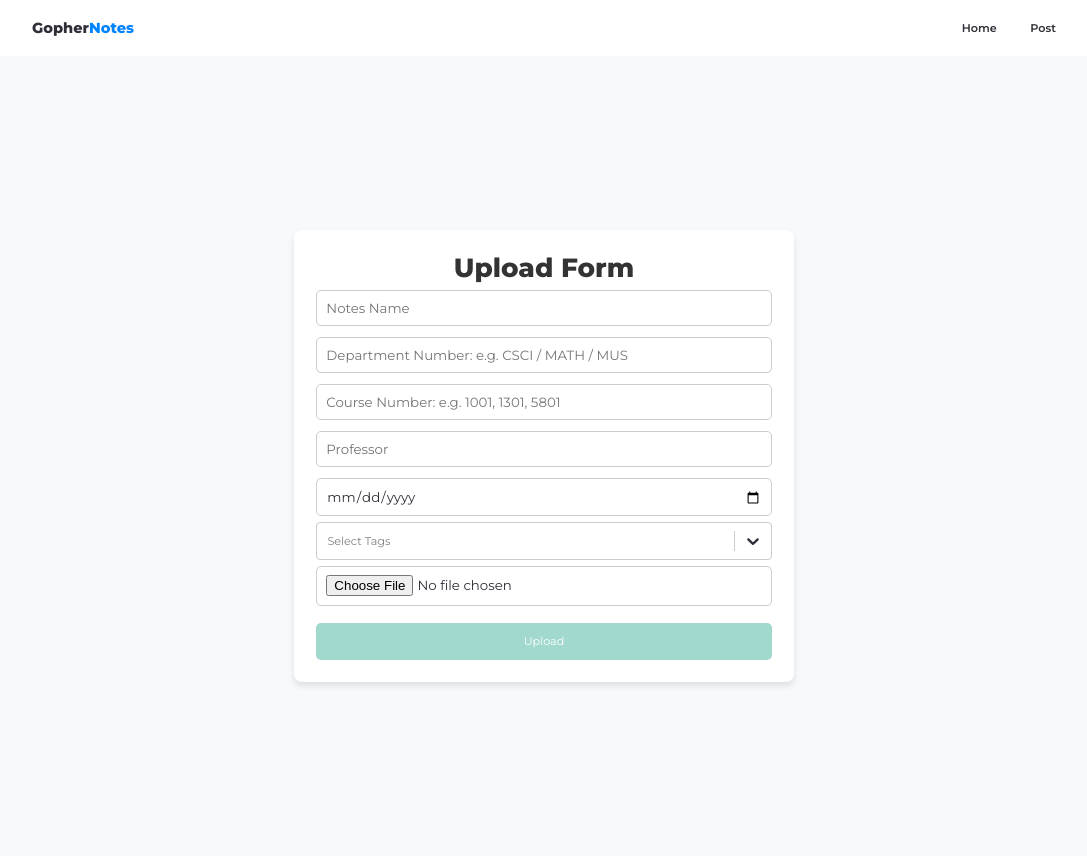
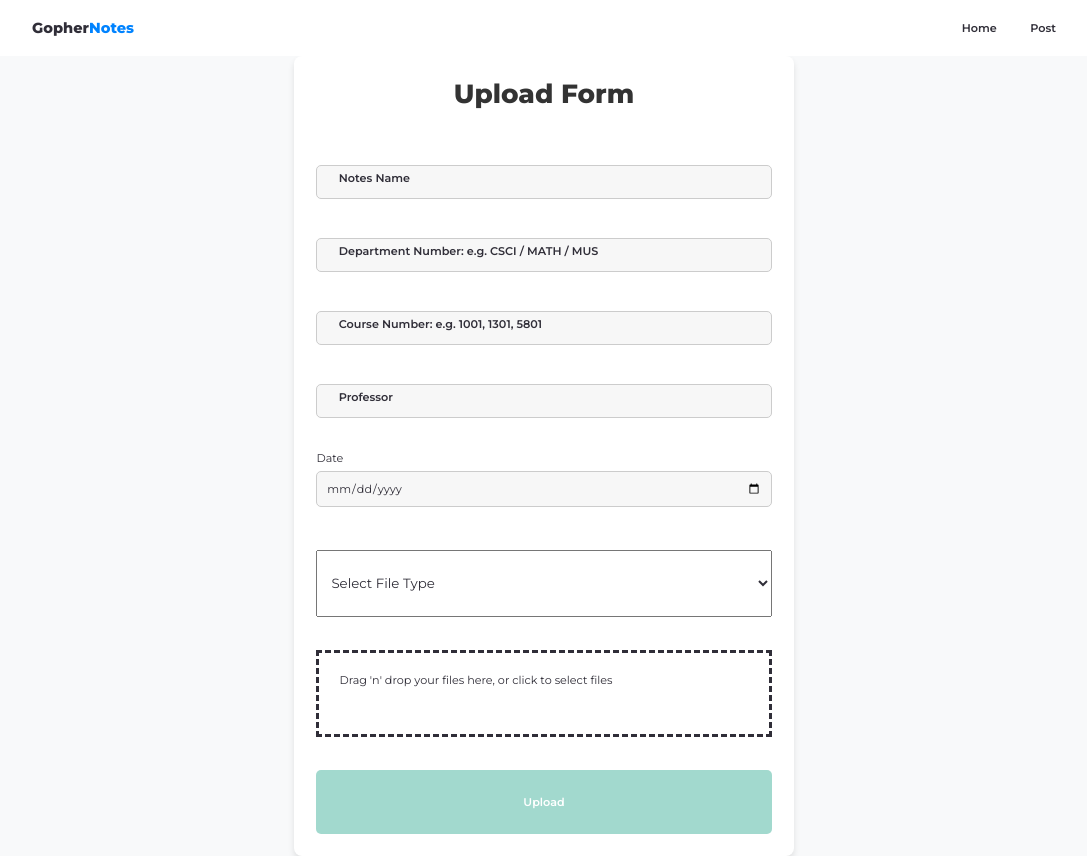
Before and after one commit to cheeem/GopherNotes, a React (Vite) app in the folder client/: page /upload in a window 1280 px wide. Shown: the whole page, without its empty margins (96-1183 px from the left). Built offline with nearby package versions, Linux system fonts and the light colour scheme.

Commit message:
adjusted upload form component

```diff
--- a/client/package.json
+++ b/client/package.json
@@ -13,6 +13,7 @@
     "axios": "^1.7.2",
     "react": "^18.3.1",
     "react-dom": "^18.2.0",
+    "react-dropzone": "^14.2.3",
     "react-router-dom": "^6.23.1",
     "react-select": "^5.8.0",
     "styled-components": "^6.1.11"
--- a/client/src/App.tsx
+++ b/client/src/App.tsx
@@ -7,7 +7,6 @@ import Upload from "./routes/Upload/Upload.tsx";
 import NotFound from "./routes/NotFound/NotFound.tsx";
 
 export default function App(): JSX.Element {
-
 
 
     return (
--- a/client/src/routes/NotFound/NotFound.tsx
+++ b/client/src/routes/NotFound/NotFound.tsx
@@ -1,6 +1,6 @@
 import { useNavigate } from "react-router-dom";
 
-export function NotFound(){
+export default function NotFound(){
     const navigate = useNavigate();
     setTimeout(() => navigate("/"), 1500);
     return (
--- a/client/src/routes/Upload/Upload.css
+++ b/client/src/routes/Upload/Upload.css
@@ -0,0 +1,187 @@
+@import url("https://fonts.googleapis.com/css2?family=Montserrat:wght@200;400;500;600;800;900");
+
+* {
+	box-sizing: border-box;
+	margin: 0;
+	padding: 0;
+
+	font-family: "Montserrat", sans-serif;
+	color: var(--neutral3);
+}
+
+:root {
+	--neutral1: white;
+	--neutral2: hsl(0, 0%, 97%);
+	--neutral3: hsl(238, 83%, 14%);
+	--neutral4: hsl(238, 83%, 16%);
+	--primary1: hsl(249, 38%, 25%);
+	--primary2: hsl(249, 38%, 32%);
+	--primary3: hsl(249, 100%, 92%);
+
+	--invalid: hsl(0, 100%, 95%);
+
+	--neutral1-filter: invert(100%) sepia(0%) saturate(2%) hue-rotate(204deg)
+		brightness(104%) contrast(101%);
+	--neutral3-filter: invert(8%) sepia(41%) saturate(7494%) hue-rotate(240deg)
+		brightness(62%) contrast(108%);
+
+	--side-padding: 10vw;
+}
+
+a {
+	text-decoration: none;
+}
+
+li {
+	list-style-type: none;
+}
+
+button {
+	--_btn-main-color: var(--btn-main-color, var(--neutral3));
+	--_btn-alt-color: var(--btn-alt-color, var(--neutral1));
+
+	padding: 0.75em 1.5em;
+
+	width: fit-content;
+
+	background-color: var(--_btn-alt-color);
+
+	font-size: 1em;
+	font-weight: 600;
+	color: var(--_btn-main-color);
+
+	border: 0.1rem solid var(--_btn-main-color);
+	/* border-radius: 1em; */
+
+	cursor: pointer;
+
+	transition: background-color 0.2s ease, color 0.2s ease;
+}
+
+button:hover {
+	background-color: var(--_btn-main-color);
+
+	color: var(--_btn-alt-color);
+}
+
+
+#posts {
+	width: 50%;
+
+	display: flex;
+	flex-wrap: wrap;
+}
+
+#posts li {
+	/* flex-basis: 10em; */
+
+	padding: 2em;
+
+	width: fit-content;
+}
+
+#posts li img {
+	width: 10em;
+	height: 10em;
+
+	object-fit: cover;
+}
+
+form {
+	--form-gap: 2em;
+	--field-active-top: -0.75em;
+	--field-padding-y: 1em;
+	--field-padding-x: 2em;
+
+	flex: 30em 1 1;
+
+	display: grid;
+	gap: var(--form-gap);
+
+	height: fit-content;
+
+	padding: 2em;
+}
+
+form ul {
+	display: grid;
+	gap: var(--form-gap);
+}
+
+form ul li {
+	position: relative;
+}
+
+input,
+textarea {
+	padding: var(--field-padding-y) var(--field-padding-x);
+
+	width: 100%;
+
+	background-color: var(--neutral2);
+
+	font-size: 1em;
+
+	border: none;
+
+	outline: none;
+}
+
+input[type="text"]:invalid {
+	background-color: var(--invalid);
+}
+
+input[type="text"]:placeholder-shown {
+	background-color: var(--neutral2);
+}
+
+input[type="text"]:focus {
+	background-color: var(--neutral2);
+}
+
+input[type="text"] ~ label {
+	position: absolute;
+	top: var(--field-active-top);
+	left: var(--field-padding-x);
+
+	font-weight: 600;
+
+	pointer-events: none;
+
+	transition: top 0.2s ease;
+}
+
+input[type="text"]:placeholder-shown ~ label {
+	top: var(--field-padding-y);
+}
+
+input[type="text"]:focus ~ label {
+	top: var(--field-active-top);
+}
+
+form .submit {
+	display: flex;
+	align-items: center;
+	gap: 1.5em;
+}
+
+form button {
+	--btn-main-color: var(--neutral3);
+	--btn-alt-color: var(--neutral2);
+
+	padding-left: 2.5em;
+	padding-right: 2.5em;
+
+	border: none;
+}
+
+form:invalid button {
+	--btn-main-color: var(--neutral1);
+
+	cursor: not-allowed;
+}
+
+form:invalid button:hover {
+	background-color: var(--btn-alt-color);
+	color: var(--btn-main-color);
+}
--- a/client/src/routes/Upload/components/uploadForm.tsx
+++ b/client/src/routes/Upload/components/uploadForm.tsx
@@ -2,7 +2,26 @@ import React, { useState } from 'react';
 import axios from 'axios';
 import styled from 'styled-components';
 import Select from 'react-select';;
+import { useDropzone } from 'react-dropzone';
+import "../Upload.css";
 
+
+
+const Dropzone = styled.div`
+  flex: 1;
+  display: flex;
+  flexDirection: column;
+  alignItems: center;
+  padding: 20px;
+  borderWidth: 2px;
+  borderRadius: 2px;
+  border-style: dashed;
+  borderColor: '#eeeeee';
+  backgroundColor: '#fafafa';
+  color: '#bdbdbd';
+  outline: 'none';
+  transition: border .24s ease-in-out;
+`;
 
 
 const Container = styled.div`
@@ -59,7 +78,15 @@ interface OptionType {
     value: string;
   }
 
+const fileOptions = [
+{ label: "PDF", value: "pdf" },
+{ label: "Image", value: "image" },
+{ label: "Text/Link", value: "text" }
+];
+
+
 function UploadForm() {
+    const [fileType, setFileType] = useState('');
     const [file, setFile] = useState<File | null>(null);
     const [metadata, setMetadata] = useState({
         fileName: '',
@@ -118,16 +145,53 @@ function UploadForm() {
         { label: "Syllabus", value: "syllabus" }
     ];
 
+    const handleFileTypeChange = (event: React.ChangeEvent<HTMLSelectElement>) => {
+        setFileType(event.target.value);
+    };
+
+    // Dynamically render the dropzone based on the file type selected
+    const [uploadedFile, setUploadedFile] = useState(null);
+    const {getRootProps, getInputProps, isDragActive} = useDropzone({
+        onDrop: acceptedFiles => {
+          setUploadedFile({
+            file: acceptedFiles[0],
+            preview: URL.createObjectURL(acceptedFiles[0])
+          });
+          setFile(acceptedFiles[0]);
+          setMetadata({...metadata, fileName: acceptedFiles[0].name});
+        }
+      });
+
     return (
         <Container>
             <Form onSubmit={handleSubmit}>
                 <Title>Upload Form</Title>
-                <Input type="text" name="fileName" value={metadata.fileName} onChange={handleInputChange} placeholder="Notes Name" />
-                <Input type="text" name="department" value={metadata.department} onChange={handleInputChange} placeholder="Department Number: e.g. CSCI / MATH / MUS" required/>
-                <Input type="text" name="courseNumber" value={metadata.courseNumber} onChange={handleInputChange} placeholder="Course Number: e.g. 1001, 1301, 5801" required/>
-                <Input type="text" name="professor" value={metadata.professor} onChange={handleInputChange} placeholder="Professor" />
-                <Input type="date" name="date" value={metadata.date} onChange={handleInputChange} />
-                <Select
+                <ul>
+                    <li>
+                        <Input type="text" name="fileName" value={metadata.fileName} onChange={handleInputChange} placeholder=" " />
+                        <label htmlFor="fileName">Notes Name</label>
+                    </li>
+
+                    <li>
+                        <Input type="text" name="department" value={metadata.department} onChange={handleInputChange} placeholder=" " required/>
+                        <label htmlFor="department">Department Number: e.g. CSCI / MATH / MUS</label>
+                    </li>
+
+                    <li>
+                        <Input type="text" name="courseNumber" value={metadata.courseNumber} onChange={handleInputChange} placeholder=" " required/>
+                        <label htmlFor="courseNumber">Course Number: e.g. 1001, 1301, 5801</label>
+                    </li>
+
+                    <li>
+                        <Input type="text" name="professor" value={metadata.professor} onChange={handleInputChange} placeholder=" " />
+                        <label htmlFor="professor">Professor</label>
+                    </li>
+
+                    <li>
+                        <label htmlFor="date">Date</label>
+                        <Input type="date" name="date" value={metadata.date} onChange={handleInputChange} />
+                    </li>
+                    {/* <Select
                     isMulti
                     name="tags"
                     options={tagOptions}
@@ -136,8 +200,29 @@ function UploadForm() {
                     onChange={handleSelectChange as any}
                     placeholder="Select Tags"
                     closeMenuOnSelect={false}
-                />
-                <Input type="file" onChange={handleFileChange} />
+                /> */}
+                </ul>
+
+                <select value={fileType} onChange={handleFileTypeChange} style={{ padding: '10px', margin: '10px 0', width: '100%' }}>
+                <option value="">Select File Type</option>
+                <option value="pdf">PDF</option>
+                <option value="image">Image</option>
+                <option value="text">Text/Link</option>
+            </select>
+
+                <Dropzone {...getRootProps()}>
+                    <input {...getInputProps()} />
+                    {uploadedFile ? (
+                        <div>
+                        <p>File uploaded: {uploadedFile.file.name}</p>
+                        {uploadedFile.file.type.startsWith('image') && (
+                            <img src={uploadedFile.preview} alt="Preview" style={{ maxWidth: '100%', maxHeight: '200px' }} />
+                        )}
+                        </div>
+                    ) : (
+                        <p>{isDragActive ? 'Drop the files here...' : 'Drag \'n\' drop your files here, or click to select files'}</p>
+                    )}
+                </Dropzone>
                 <Button type="submit" onClick={handleSubmit}>Upload</Button>
             </Form>
         </Container>
```
Also changed, not shown: 1 other file (tests, documents, lock files or other folders).
